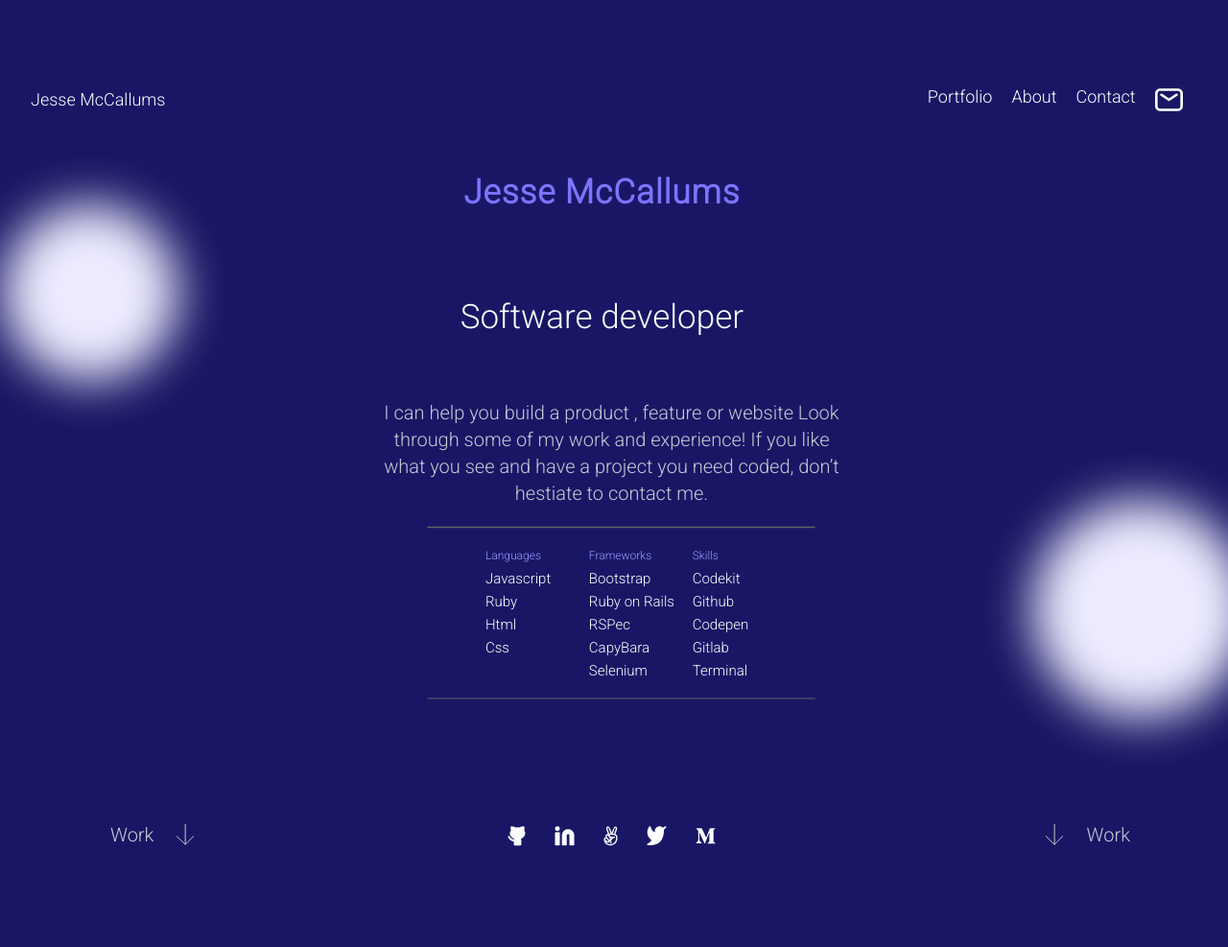
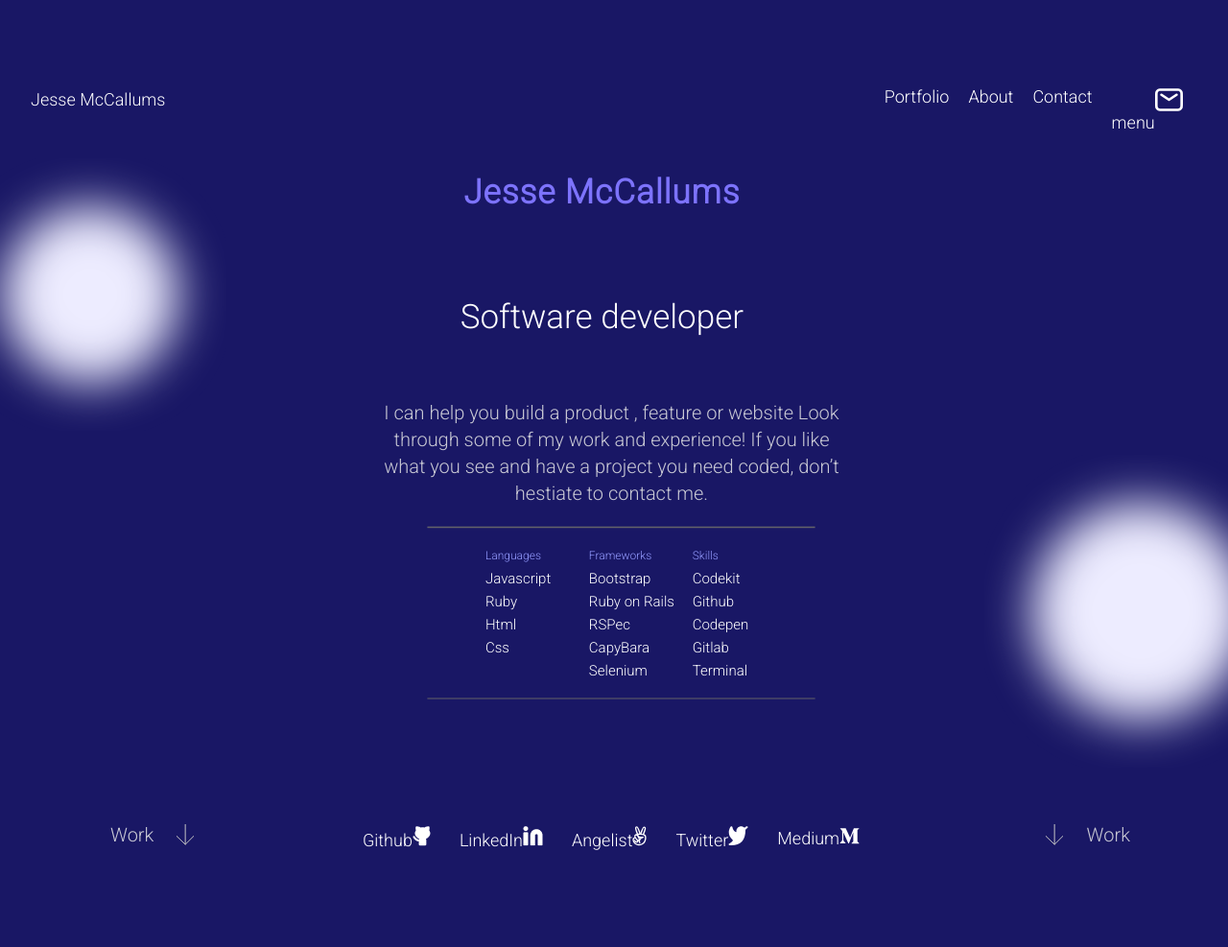
Before and after one commit to Jessemccallums/jessedeveloper.github.io, a website: page index.html in a window 1280 px wide. Shown: the top 987 px of the page at 96% size. Drawn offline with nearby package versions, Linux system fonts and the light colour scheme.

Commit message:
Adding changes

```diff
--- a/index.html
+++ b/index.html
@@ -29,7 +29,7 @@
                     <li class="respondive-li"><a href="#">About</a></li>
                     <li class="respondive-li"><a href="#">Contact</a></li>
                 </ul>
-                <a href="#"><img src="message.icon.svg" alt="menu" class="img_media_query_desktop"></a>
+                <a href="#">menu<img src="message.icon.svg" alt="menu" class="img_media_query_desktop"></a>
             </nav>
 
         </div>
@@ -175,11 +175,11 @@
 
 
 
-                <li class="styling1-section"><a href="https://github.com/Jessemccallums"><img src="Vector.1.svg" alt="Github"></a></li>
-                <li class="styling1-section"><a href="https://www.linkedin.com/feed/"><img src="Group.png" alt="LinkedIn"></a></li>
-                <li class="styling1-section"><a href="https://angel.co/u/jesse-mccallums-1"><img src="Vector.3.svg" alt="Angelist"></a></li>
-                <li class="styling1-section"><a href="https://twitter.com/home"><img src="Vector.icon.svg" alt="twitter"></a></li>
-                <li class="styling1-section"><a href="https://medium.com/@jessemccallums2001"><img src="Vector.5.svg" alt="Medium"></a></li>
+                <li class="styling1-section"><a href="https://github.com/Jessemccallums">Github<img src="Vector.1.svg" alt="Github"></a></li>
+                <li class="styling1-section"><a href="https://www.linkedin.com/feed/">LinkedIn<img src="Group.png" alt="LinkedIn"></a></li>
+                <li class="styling1-section"><a href="https://angel.co/u/jesse-mccallums-1">Angelist<img src="Vector.3.svg" alt="Angelist"></a></li>
+                <li class="styling1-section"><a href="https://twitter.com/home">Twitter<img src="Vector.icon.svg" alt="twitter"></a></li>
+                <li class="styling1-section"><a href="https://medium.com/@jessemccallums2001">Medium<img src="Vector.5.svg" alt="Medium"></a></li>
 
 
 
@@ -199,11 +199,11 @@
 
 
 
-                <li class="styling1-section"><a href="https://github.com/Jessemccallums"><img src="Vector.1.svg" alt="Github"></a></li>
-                <li class="styling1-section"><a href="https://www.linkedin.com/in/jesse-mccallums-7225a4237/"><img src="Group.png" alt="LinkedIn"></a></li>
-                <li class="styling1-section"><a href="https://angel.co/u/jesse-mccallums-1"><img src="Vector.3.svg" alt="Angelist"></a></li>
-                <li class="styling1-section"><a href="https://twitter.com/mccallumshope"><img src="Vector.icon.svg" alt="twitter"></a></li>
-                <li class="styling1-section"><a href="https://medium.com/@jessemccallums2001"><img src="Vector.5.svg" alt="Medium"></a></li>
+                <li class="styling1-section"><a href="https://github.com/Jessemccallums">Github<img src="Vector.1.svg" alt="Github"></a></li>
+                <li class="styling1-section"><a href="https://www.linkedin.com/in/jesse-mccallums-7225a4237/">LinkedIn<img src="Group.png" alt="LinkedIn"></a></li>
+                <li class="styling1-section"><a href="https://angel.co/u/jesse-mccallums-1">Angelist<img src="Vector.3.svg" alt="Angelist"></a></li>
+                <li class="styling1-section"><a href="https://twitter.com/mccallumshope">Twitter<img src="Vector.icon.svg" alt="twitter"></a></li>
+                <li class="styling1-section"><a href="https://medium.com/@jessemccallums2001">Medium<img src="Vector.5.svg" alt="Medium"></a></li>
 
 
 
@@ -243,11 +243,11 @@
 
 
 
-                <li class="styling1"><a href="https://github.com/Jessemccallums"><img src="Vector.1.svg" alt="Github"></a></li>
-                <li class="styling1"><a href="https://www.linkedin.com/feed/"><img src="Group.png" alt="LinkedIn"></a></li>
-                <li class="styling1"><a href="https://angel.co/u/jesse-mccallums-1"><img src="Vector.3.svg" alt="Angelist"></a></li>
-                <li class="styling1"><a href="https://twitter.com/home"><img src="Vector.icon.svg" alt="twitter"></a></li>
-                <li class="styling1"><a href="https://medium.com/@jessemccallums2001"><img src="Vector.5.svg" alt="Medium"></a></li>
+                <li class="styling1"><a href="https://github.com/Jessemccallums">Github<img src="Vector.1.svg" alt="Github"></a></li>
+                <li class="styling1"><a href="https://www.linkedin.com/feed/">LinkedIn<img src="Group.png" alt="LinkedIn"></a></li>
+                <li class="styling1"><a href="https://angel.co/u/jesse-mccallums-1">Angelist<img src="Vector.3.svg" alt="Angelist"></a></li>
+                <li class="styling1"><a href="https://twitter.com/home">Twitter<img src="Vector.icon.svg" alt="twitter"></a></li>
+                <li class="styling1"><a href="https://medium.com/@jessemccallums2001">Medium<img src="Vector.5.svg" alt="Medium"></a></li>
 
             </ul>
             <ul>
@@ -579,12 +579,12 @@
         <div class="icon-responsive">
 
             <ul class="styling1">
-                <li class="styling1-version"><a href="https://github.com/Jessemccallums"><img src="Vector.1.svg" alt="Github" ></a></li>
-                <li class="styling1-version"><a href="https://www.linkedin.com/in/jesse-mccallums-7225a4237/"><img src="Group.png" alt="Linkedin"></a></li>
-                <li class="styling1-version"><a href="https://angel.co/u/jesse-mccallums-1"><img src="Vector.3.svg" alt="Angelist"></a></li>
-                <li class="styling1-version"><a href="https://twitter.com/mccallumshope"><img src="Vector.icon.svg" alt="Twitter" ></a></li>
-                <li class="styling1-version"><a href="https://medium.com/@jessemccallums2001"><img src="Vector.5.svg" alt="Medium"></a></li>
-                <li class="styling1-version"><a href="#"><p class="text-footer1">jessemccallums2001@gmail.com</p></a></li>
+                <li class="styling1-version"><a href="https://github.com/Jessemccallums">Github<img src="Vector.1.svg" alt="Github" ></a></li>
+                <li class="styling1-version"><a href="https://www.linkedin.com/in/jesse-mccallums-7225a4237/">LinkedIn<img src="Group.png" alt="Linkedin"></a></li>
+                <li class="styling1-version"><a href="https://angel.co/u/jesse-mccallums-1">Angelist<img src="Vector.3.svg" alt="Angelist"></a></li>
+                <li class="styling1-version"><a href="https://twitter.com/mccallumshope">Twitter<img src="Vector.icon.svg" alt="Twitter" ></a></li>
+                <li class="styling1-version"><a href="https://medium.com/@jessemccallums2001">Medium<img src="Vector.5.svg" alt="Medium"></a></li>
+                <li class="styling1-version"><a href="#">Email<p class="text-footer1">jessemccallums2001@gmail.com</p></a></li>
             </ul>
         </div>
 
@@ -595,17 +595,17 @@
         <div class="icon">
 
             <ul class="styling1">
-                <li class="styling1"><a href="https://github.com/Jessemccallums"><img src="Vector.1.svg" alt="Github"></a></li>
-                <li class="styling1"><a href="https://www.linkedin.com/in/jesse-mccallums-7225a4237/"><img src="Group.png" alt="Linkedin" ></a></li>
-                <li class="styling1"><a href="https://angel.co/u/jesse-mccallums-1"><img src="Vector.3.svg" alt="Angelist"></a></li>
-                <li class="styling1"><a href="https://twitter.com/mccallumshope"><img src="Vector.icon.svg" alt="Twitter" ></a></li>
-                <li class="styling1"><a href="https://medium.com/@jessemccallums2001"><img src="Vector.5.svg" alt="Medium"></a></li>
+                <li class="styling1"><a href="https://github.com/Jessemccallums">Github<img src="Vector.1.svg" alt="Github"></a></li>
+                <li class="styling1"><a href="https://www.linkedin.com/in/jesse-mccallums-7225a4237/">LinkedIn<img src="Group.png" alt="LinkedIn" ></a></li>
+                <li class="styling1"><a href="https://angel.co/u/jesse-mccallums-1">Angelist<img src="Vector.3.svg" alt="Angelist"></a></li>
+                <li class="styling1"><a href="https://twitter.com/mccallumshope">Twitter<img src="Vector.icon.svg" alt="Twitter" ></a></li>
+                <li class="styling1"><a href="https://medium.com/@jessemccallums2001"> Medium<img src="Vector.5.svg" alt="Medium"></a></li>
 
             </ul>
         </div>
 
 
-        <a href="#"><p class="text-footer">jessemccallums2001@gmail.com</p></a>
+        <a href="#">email<p class="text-footer">jessemccallums2001@gmail.com</p></a>
     </div>
     </footer>
 </body>
```
